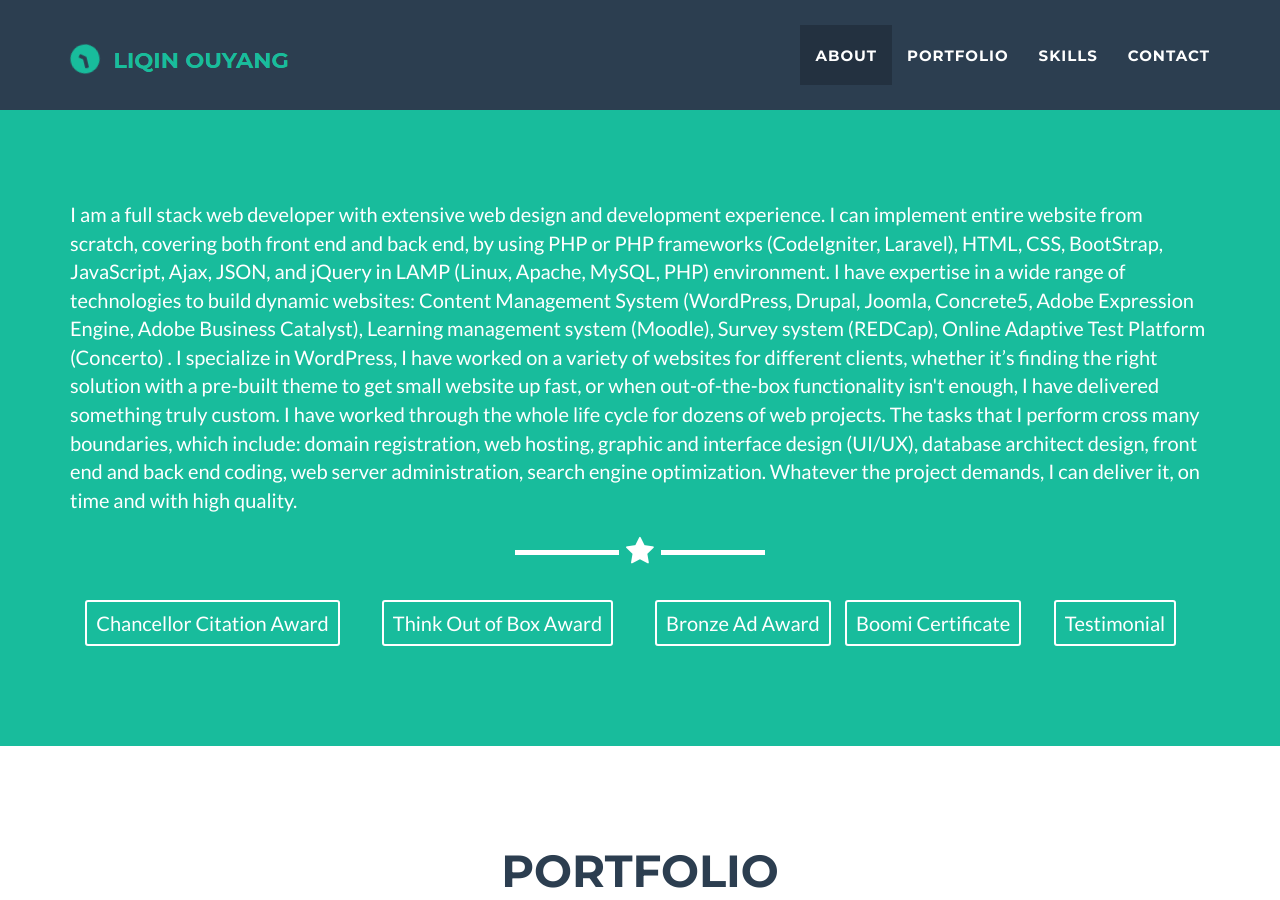
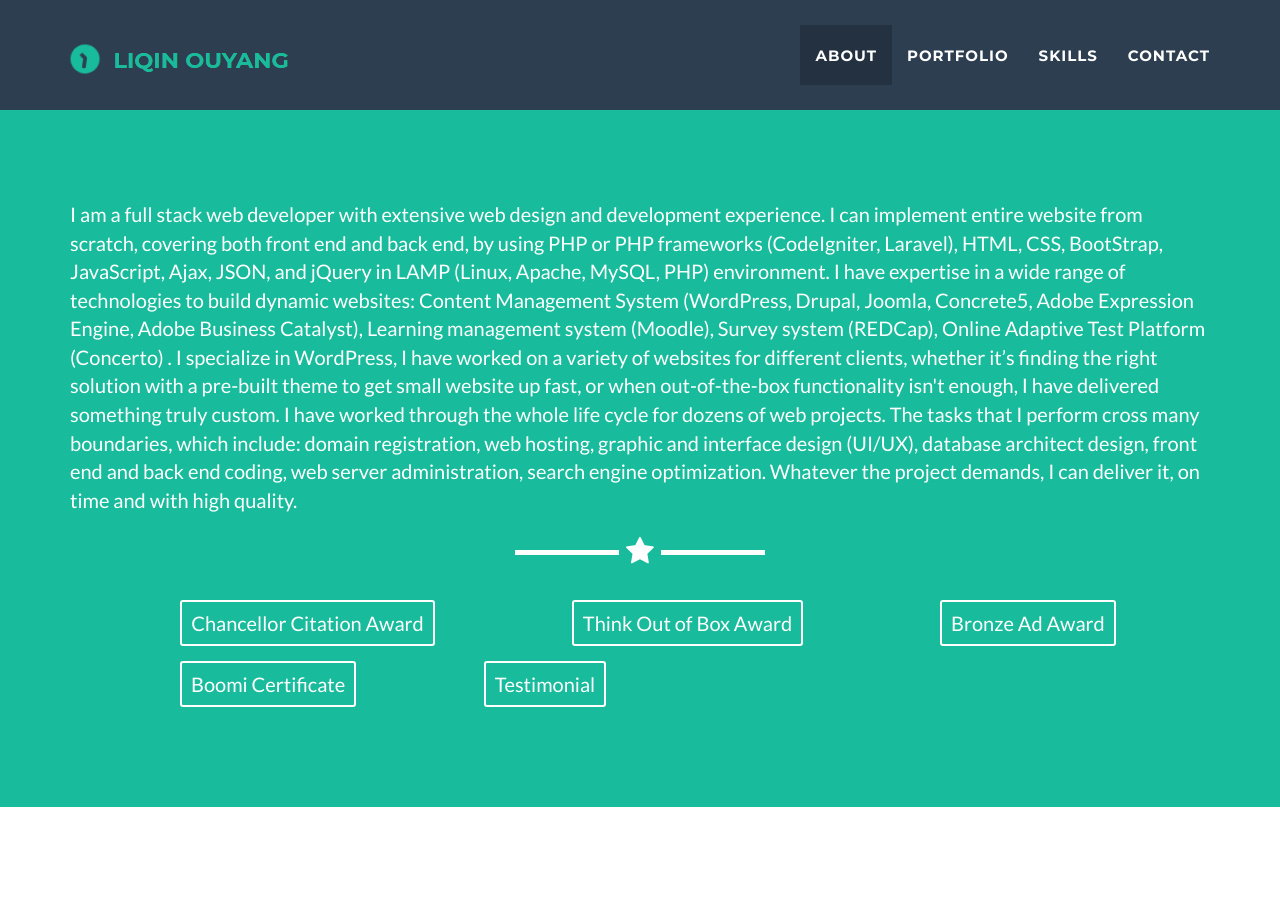
Before and after one commit to hbxtoylq/hbxtoylq.github.io, a Jekyll site: the page built from index.html, in a window 1280 px wide and 900 px high. Built offline with Jekyll 4.4.1, drawn with Linux system fonts in a browser that asks for light colours; nearby versions of some CDN libraries.

Commit message:
Update header.html

```diff
--- a/_includes/header.html
+++ b/_includes/header.html
@@ -22,24 +22,24 @@
                 </div>
             </div>
 		 <div class="row"><div class="col-lg-12">
-                         <div class="col-sm-3 text-center">
+                         <div class="col-sm-3 col-sm-offset-1 text-center">
                                 <a href="img/reward/award2.png" class="btn btn-sm btn-outline" target="_blank">
                                  Chancellor Citation Award </a>
                          </div>
-                       <div class="col-sm-3 text-center">
+                       <div class="col-sm-3 col-sm-offset-1 text-center">
                                  <a href="img/reward/award3.png" class="btn btn-sm btn-outline" target="_blank">
                                  Think Out of Box Award </a>
                          </div>
 
-			   <div class="col-sm-2 text-center">
+			   <div class="col-sm-2 col-sm-offset-1 text-center">
                                  <a href="img/reward/AwardAD.pdf" class="btn btn-sm btn-outline" target="_blank">
                                  Bronze Ad Award </a>
  			</div>
-			   <div class="col-sm-2  text-center">
+			   <div class="col-sm-2 col-sm-offset-1 text-center">
                                <a href="img/reward/boomiLO.jpg"  class="btn btn-sm btn-outline" target="_blank">
 Boomi Certificate </a>
                         </div>
-                       <div class="col-sm-2 text-center">
+                       <div class="col-sm-2 col-sm-offset-1 text-center">
                                 <a href="img/reward/testimonial.png" class="btn btn-sm btn-outline" target="_blank">
                                  Testimonial</a>
                         </div>
```
